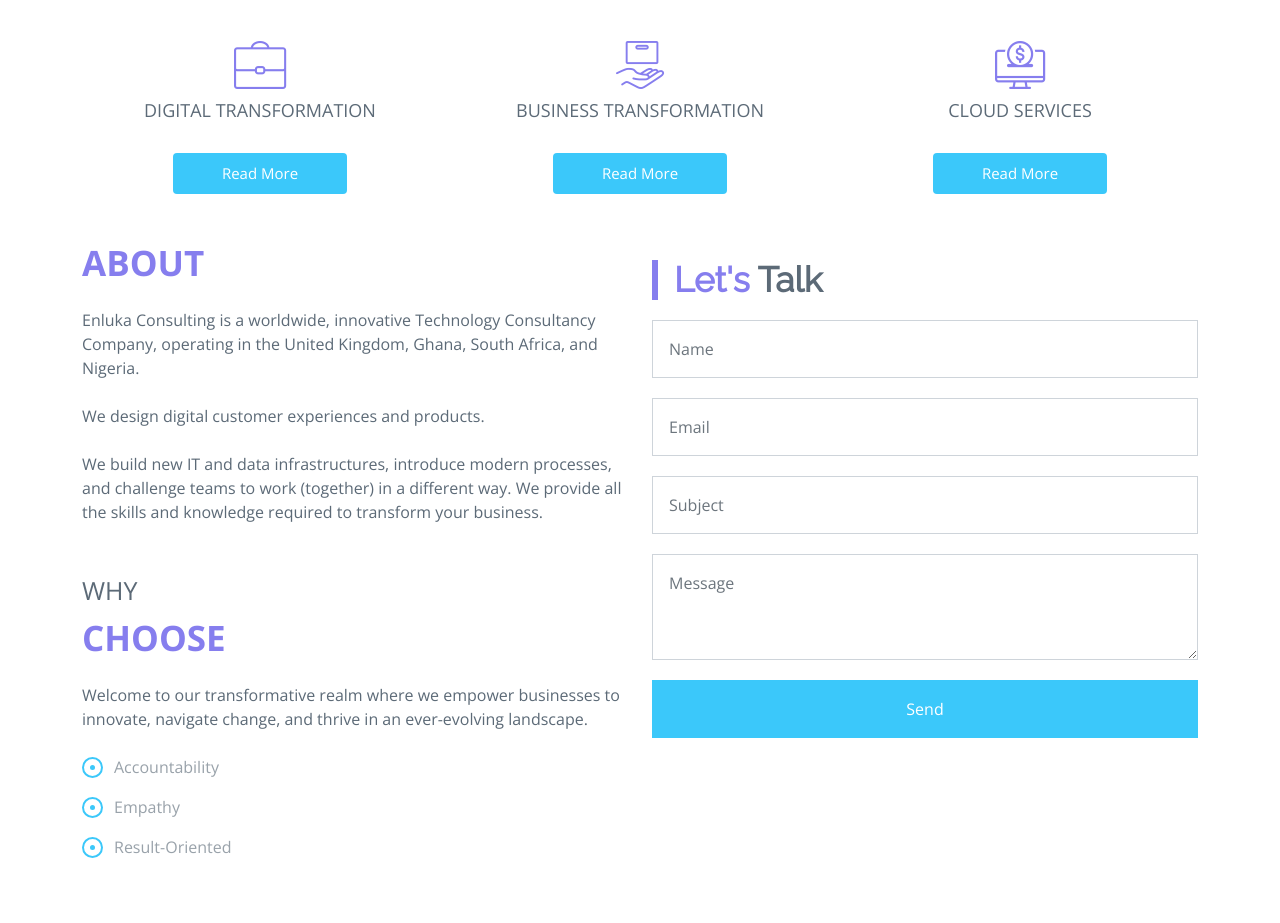
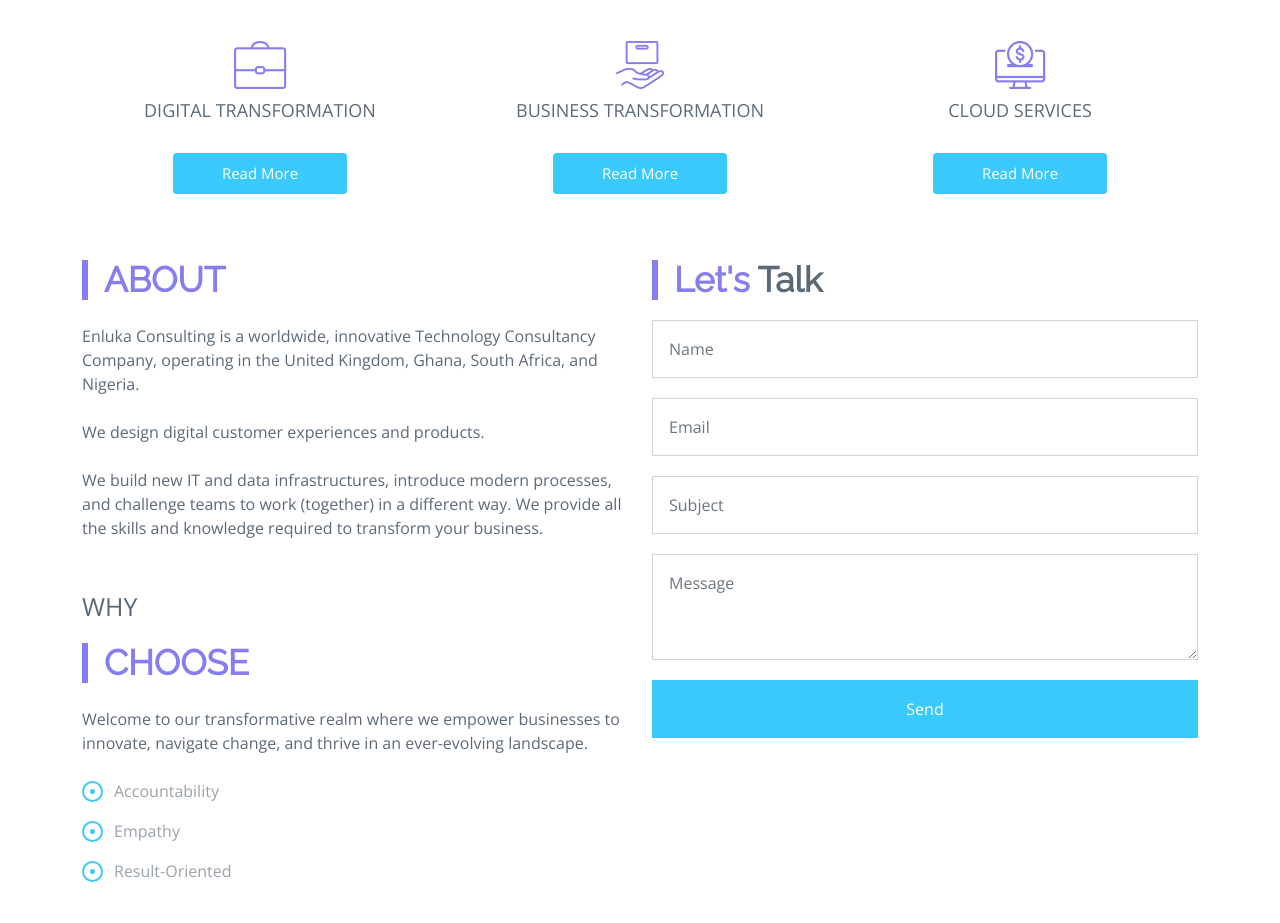
Before and after one commit to tiwiex/enluka_website, a PHP site: page / in a window 1280 px wide. Shown: the part 971-1894 px from the top of the page. Run offline with PHP 8.4, Linux system fonts and the light colour scheme; some libraries are stand-ins or nearby versions; some web fonts are replaced.

Commit message:
Update client title

```diff
--- a/includes/companies.php
+++ b/includes/companies.php
@@ -1,6 +1,6 @@
 <div class="fables-blog-slider py-4 py-lg-5 fables-light-background-color">
 <div class="container">
-<h2 class="font-30 font-weight-bold fables-second-text-color">Our Clients</h2>
+<h2 class="fables-page-sub font-30 font-weight-bold fables-second-text-color">Our Clients</h2>
 
 
 <div class="fables-light-background-color  py-3 py-md-4 py-lg-5">
--- a/index.php
+++ b/index.php
@@ -82,7 +82,7 @@
         <div class="container">
     <div class="row mb-4 mb-md-5 overflow-hidden">
                     <div class="col-12 col-sm-6 wow fadeInLeft">
-                   <h2 class="fables-second-text-color font-35 font-weight-bold wow fadeInLeft">ABOUT  <span class="fables-main-text-color">ENLUKA</span></h2>
+                   <h2 class="fables-page-sub fables-second-text-color font-35 font-weight-bold wow fadeInLeft">ABOUT  <span class="fables-main-text-color">ENLUKA</span></h2>
                         <div class="fables-forth-text-color position-relative z-index  mt-4 mb-5  wow fadeInRight" data-wow-duration="2s">
                         Enluka Consulting is a worldwide, innovative Technology Consultancy Company, operating in the United Kingdom, Ghana, South Africa, and Nigeria. <br><br>
     We design digital customer experiences and products. <br><br>We build new IT and data infrastructures, introduce modern processes, and challenge teams to work (together) in a different way. We provide all the skills and knowledge required to transform your business.
@@ -90,7 +90,7 @@
 
                         </div>
                         <p class="fables-forth-text-color font-25 mb-2 wow fadeInLeft">WHY</p>
-                   <h2 class="fables-second-text-color font-35 font-weight-bold wow fadeInLeft">CHOOSE  <span class="fables-main-text-color">US</span></h2>
+                   <h2 class="fables-page-sub fables-second-text-color font-35 font-weight-bold wow fadeInLeft">CHOOSE  <span class="fables-main-text-color">US</span></h2>
                    <p class="fables-forth-text-color mt-4 mb-4">
                    Welcome to our transformative realm where we empower businesses to innovate, navigate change, and thrive in an ever-evolving landscape.
                    </p>
@@ -217,6 +217,7 @@
 
 
         <?php
+
 include 'includes/history.php';
 ?>
 
```
